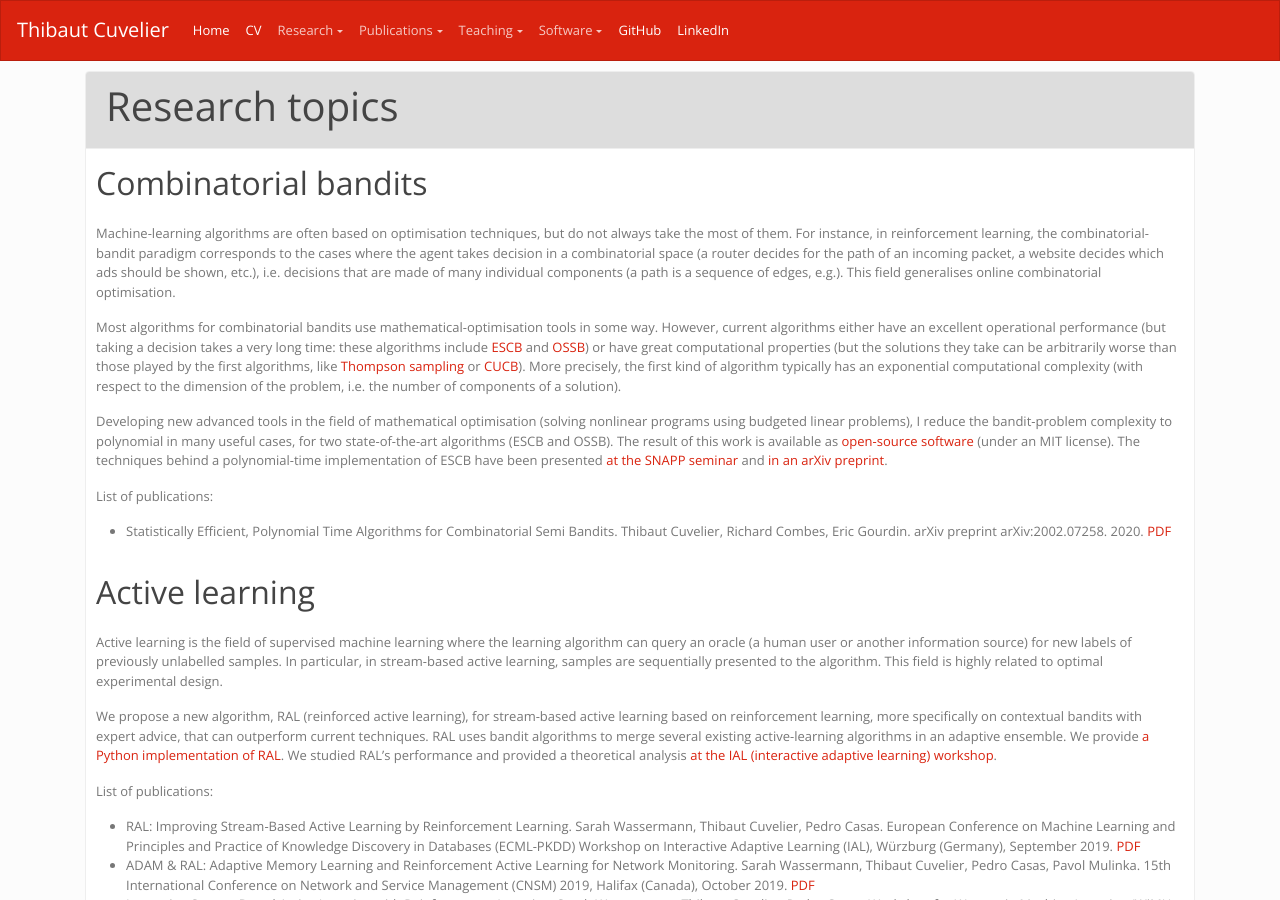
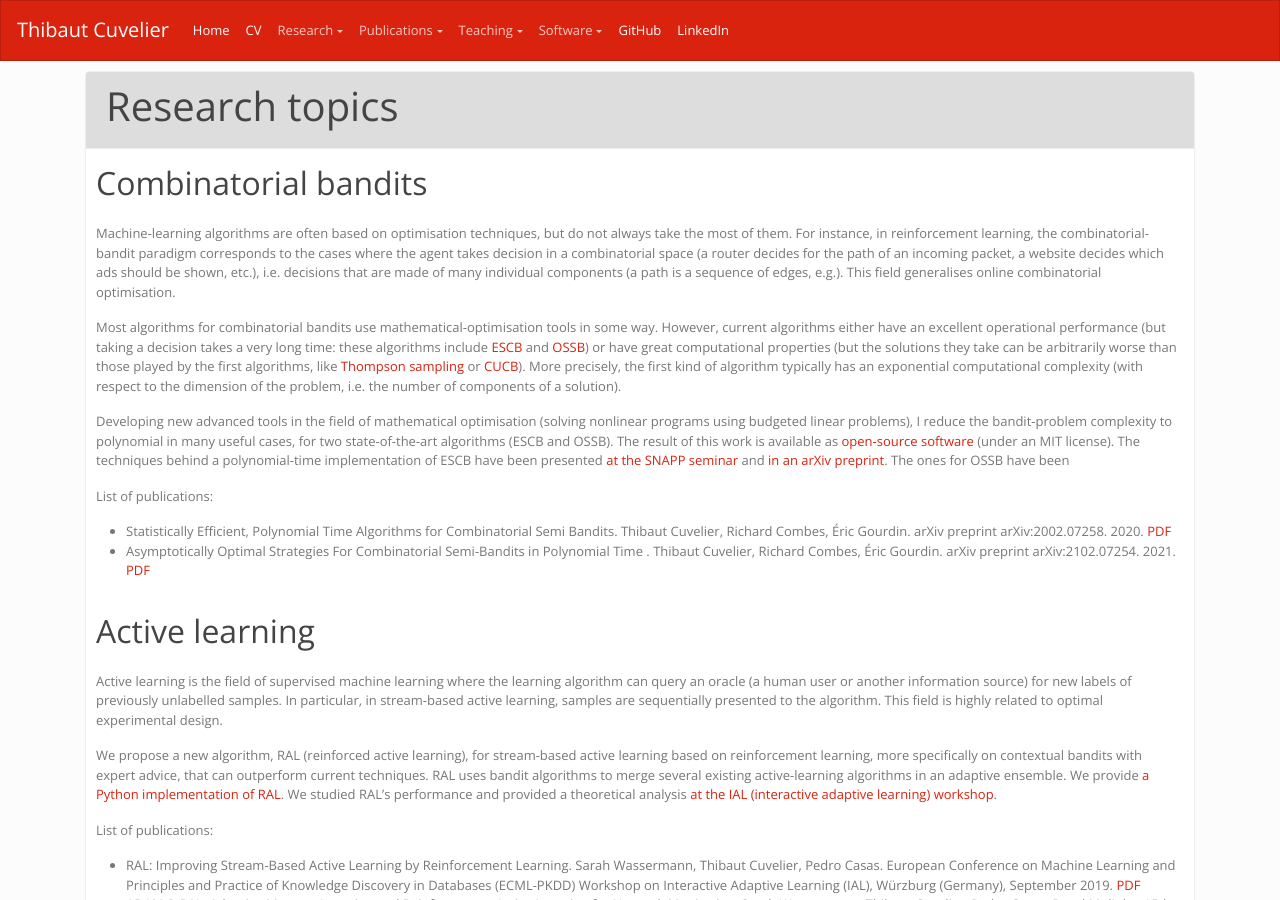
Before and after one commit to dourouc05/dourouc05.github.io, a Jekyll site: the page built from research.md, in a window 1280 px wide and 900 px high. Built offline with Jekyll 4.4.1, drawn with Linux system fonts in a browser that asks for light colours; a script that is not in the unit is left out.

Commit message:
Update research.md

```diff
--- a/research.md
+++ b/research.md
@@ -12,11 +12,12 @@ Machine-learning algorithms are often based on optimisation techniques, but do n
 
 Most algorithms for combinatorial bandits use mathematical-optimisation tools in some way. However, current algorithms either have an excellent operational performance (but taking a decision takes a very long time: these algorithms include [ESCB](https://papers.nips.cc/paper/5831-combinatorial-bandits-revisited) and [OSSB](https://papers.nips.cc/paper/6773-minimal-exploration-in-structured-stochastic-bandits)) or have great computational properties (but the solutions they take can be arbitrarily worse than those played by the first algorithms, like [Thompson sampling](https://papers.nips.cc/paper/7670-an-information-theoretic-analysis-for-thompson-sampling-with-many-actions) or [CUCB](http://proceedings.mlr.press/v38/kveton15.html)). More precisely, the first kind of algorithm typically has an exponential computational complexity (with respect to the dimension of the problem, i.e. the number of components of a solution).
 
-Developing new advanced tools in the field of mathematical optimisation (solving nonlinear programs using budgeted linear problems), I reduce the bandit-problem complexity to polynomial in many useful cases, for two state-of-the-art algorithms (ESCB and OSSB). The result of this work is available as [open-source software](https://github.com/dourouc05/CombinatorialBandits.jl) (under an MIT license). The techniques behind a polynomial-time implementation of ESCB have been presented [at the SNAPP seminar](https://www.youtube.com/watch?v=7flMukHqfW4) and [in an arXiv preprint](https://arxiv.org/abs/2002.07258).
+Developing new advanced tools in the field of mathematical optimisation (solving nonlinear programs using budgeted linear problems), I reduce the bandit-problem complexity to polynomial in many useful cases, for two state-of-the-art algorithms (ESCB and OSSB). The result of this work is available as [open-source software](https://github.com/dourouc05/CombinatorialBandits.jl) (under an MIT license). The techniques behind a polynomial-time implementation of ESCB have been presented [at the SNAPP seminar](https://www.youtube.com/watch?v=7flMukHqfW4) and [in an arXiv preprint](https://arxiv.org/abs/2002.07258). The ones for OSSB have been
 
 **List of publications**:
 
-* Statistically Efficient, Polynomial Time Algorithms for Combinatorial Semi Bandits. Thibaut Cuvelier, Richard Combes, Eric Gourdin. arXiv preprint arXiv:2002.07258. 2020. [PDF](https://arxiv.org/abs/2002.07258)
+* Statistically Efficient, Polynomial Time Algorithms for Combinatorial Semi Bandits. Thibaut Cuvelier, Richard Combes, Éric Gourdin. arXiv preprint arXiv:2002.07258. 2020. [PDF](https://arxiv.org/abs/2002.07258)
+*  	Asymptotically Optimal Strategies For Combinatorial Semi-Bandits in Polynomial Time . Thibaut Cuvelier, Richard Combes, Éric Gourdin. arXiv preprint arXiv:2102.07254. 2021. [PDF](https://arxiv.org/abs/2102.07254)
 
 ## Active learning
 
```
